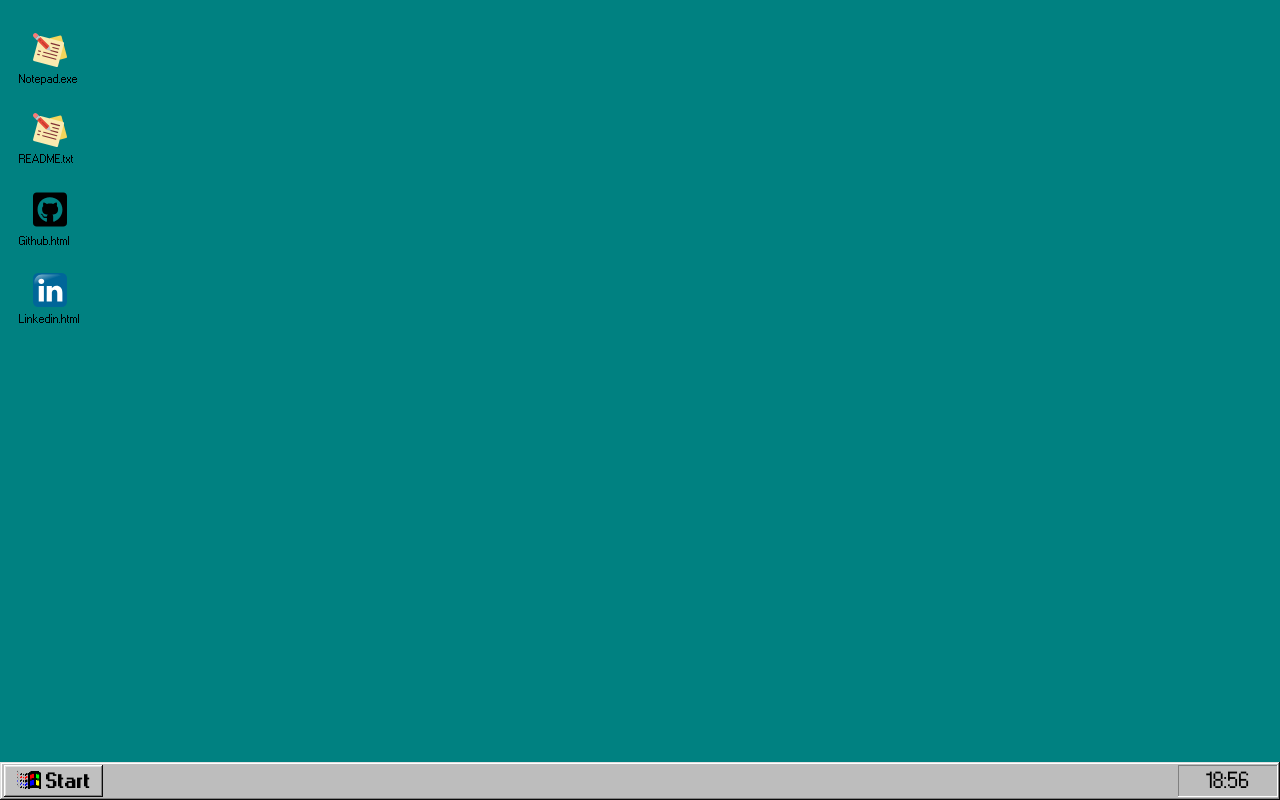
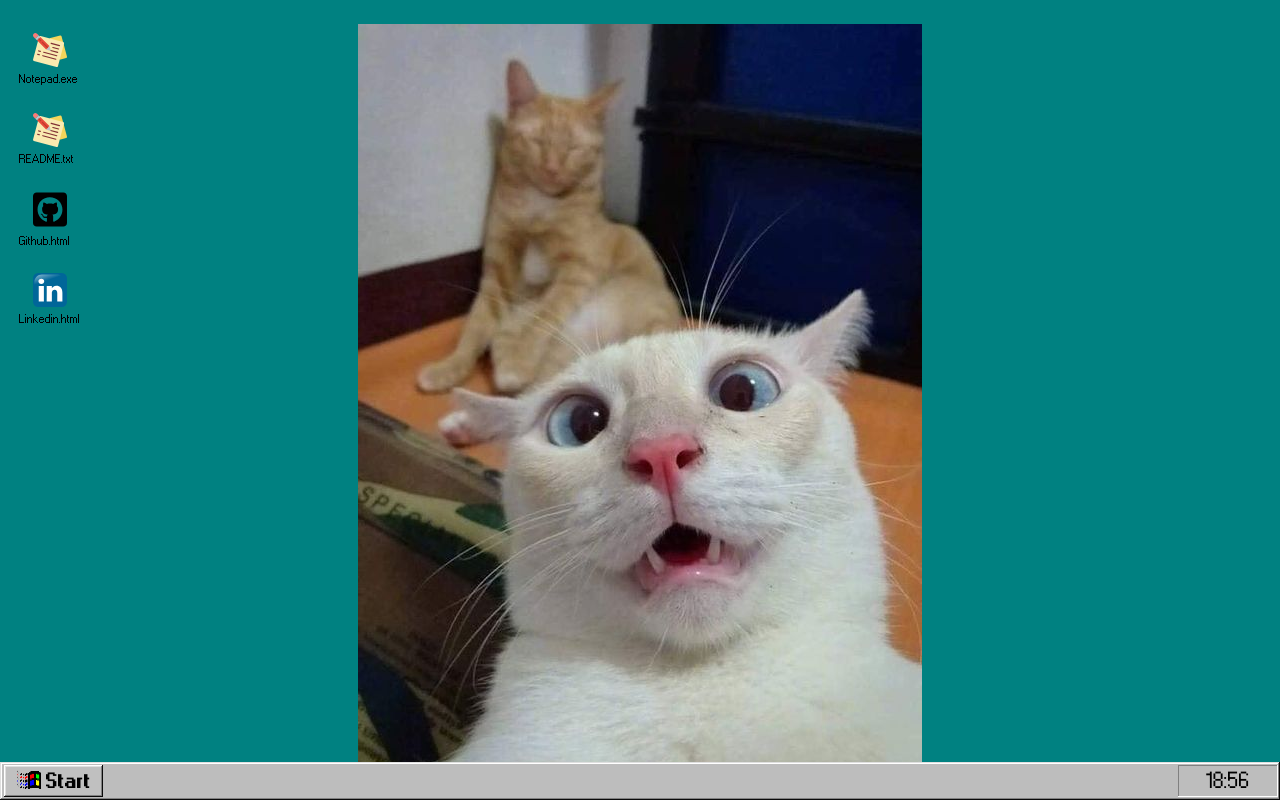
Before and after one commit to kalinowsky/r-win, a React app: page / in a window 1280 px wide. Built offline with nearby package versions, Linux system fonts and the light colour scheme.

Commit message:
add desktop wallpaper

```diff
--- a/src/assets.ts
+++ b/src/assets.ts
@@ -7,7 +7,8 @@ export const assets = [
     "notepad.svg",
     "notepad-2.svg",
     "squares.svg",
-    "win.png"
+    "win.png",
+    "funny-cat.jpg"
 ] as const
 
 export type Asset = typeof assets[number]
--- a/src/components/App.styles.tsx
+++ b/src/components/App.styles.tsx
@@ -9,7 +9,8 @@ type DT = typeof defaultTheme
 
 const colors = {
     transparent: "transparent",
-    primary: "#1084d0"
+    primary: "#1084d0",
+    desktop: "#008181"
 }
 
 const zIndex = {
--- a/src/components/Desktop.tsx
+++ b/src/components/Desktop.tsx
@@ -3,9 +3,13 @@ import styled from "styled-components"
 import { BottomNav } from "./Nav"
 import { Programs } from "./programs/Programs"
 import { Shortcuts } from "./Shortcuts"
+import { FullImage } from "./common/Icon"
 
 export const Desktop: React.SFC = () => (
     <Wrapper>
+        <Wallpaper>
+            <FullImage image="funny-cat.jpg" />
+        </Wallpaper>
         <Shortcuts />
         <Programs />
         <BottomNav />
@@ -16,5 +20,14 @@ const Wrapper = styled.div`
     min-width: 100vw;
     min-height: 100vh;
     display: flex;
-    background-color: #008181;
+    background-color: ${p => p.theme.colors.desktop};
 `
+
+const Wallpaper = styled.div`
+    position: absolute;
+    display: flex;
+    justify-content: center;
+    align-items: center;
+    width: 100%;
+    height: 100%;
+`
--- a/src/components/Nav.styles.tsx
+++ b/src/components/Nav.styles.tsx
@@ -123,7 +123,6 @@ export const Item = styled.div`
     &:hover {
         background-color: navy;
         color: white;
-        padding: 4px;
         box-sizing: border-box;
     }
 `
--- a/src/components/common/Icon.tsx
+++ b/src/components/common/Icon.tsx
@@ -9,3 +9,7 @@ const Img = styled.img`
     max-height: 26px;
     image-rendering: pixelated;
 `
+
+export const FullImage: React.FC<{ image: Asset }> = p => <FullSizeImg src={getPathForAsset(p.image)} />
+
+const FullSizeImg = styled.img``
--- a/src/components/programs/Notepad.tsx
+++ b/src/components/programs/Notepad.tsx
@@ -45,7 +45,10 @@ export const Notepad: React.FC = () => {
 }
 
 const TextArea = styled.textarea`
+    width: 100%;
+    height: calc(100% - 36px);
     padding: 3px 4px;
+    font-size: 14px;
     box-shadow: inset -1px -1px #fff, inset 1px 1px grey, inset -2px -2px #dfdfdf, inset 2px 2px #0a0a0a;
     background-color: #fff;
     box-sizing: border-box;
@@ -53,8 +56,6 @@ const TextArea = styled.textarea`
     -moz-appearance: none;
     appearance: none;
     border-radius: 0;
-    width: 100%;
-    height: calc(100% - 36px);
     & {
         resize: none;
         outline: none;
```
Also changed, not shown: public/funny-cat.jpg (added).
